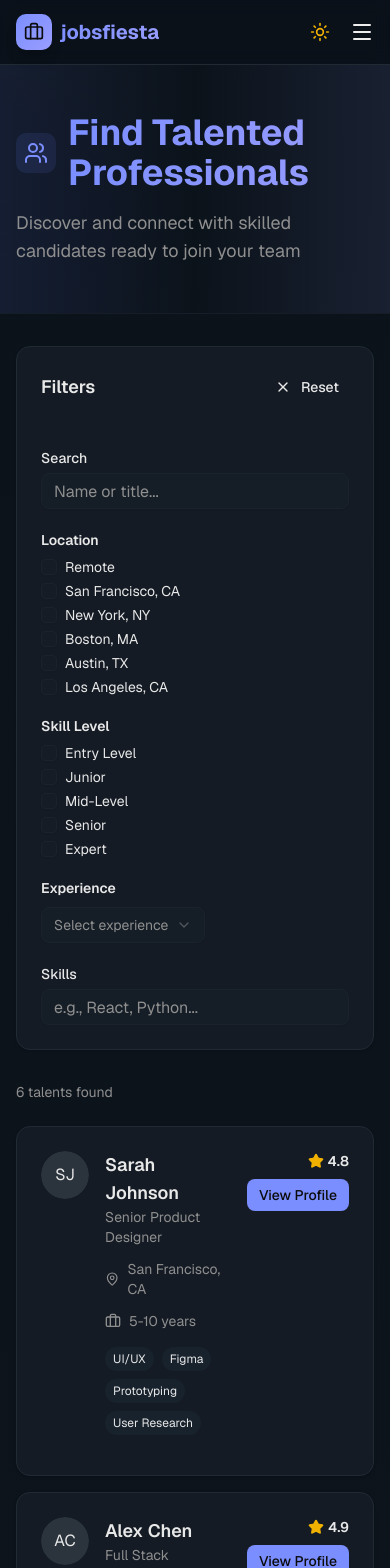
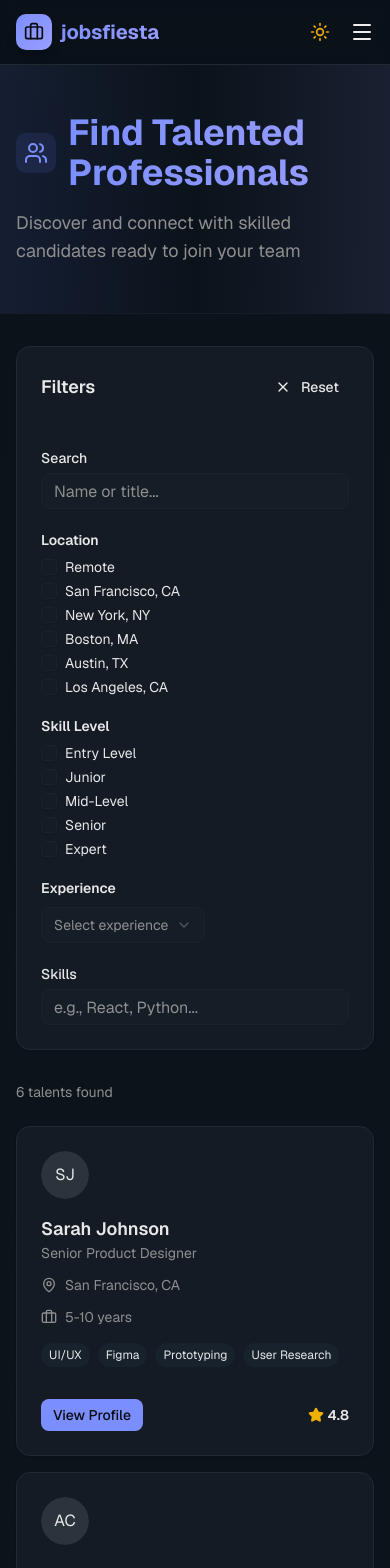
Before and after one commit to rakibtweets/jobsfiesta, a Next.js app: page /talents in a window 390 px wide. Shown: the top 1568 px of the page. Built offline with nearby package versions, Linux system fonts and the light colour scheme.

Commit message:
refactor: clean up console log and improve layout in talent listings and button components

```diff
--- a/components/header.tsx
+++ b/components/header.tsx
@@ -46,7 +46,6 @@
         <div className="flex items-center gap-3">
           <button
             onClick={() => {
-              console.log("[v0] Toggling theme from:", theme);
               setTheme(theme === "dark" ? "light" : "dark");
             }}
             className="hover:bg-secondary rounded-lg p-2 transition-all duration-200 hover:scale-110"
--- a/components/talents/talent-listings.tsx
+++ b/components/talents/talent-listings.tsx
@@ -101,17 +101,25 @@
         filteredTalents.map((talent) => (
           <Link key={talent.id} href={`/talents/${talent.id}`}>
             <Card className="group mt-4 h-full cursor-pointer p-6 transition-shadow hover:shadow-lg">
-              <div className="flex items-start justify-between gap-4">
-                <div className="flex flex-1 gap-4">
+              <div className="flex flex-col gap-4 md:flex-row md:items-start md:justify-between">
+                {/* LEFT — Avatar + Info */}
+                <div className="flex flex-col gap-4 sm:flex-row">
                   <Avatar className="h-12 w-12 shrink-0">
                     <AvatarFallback>{talent.avatar}</AvatarFallback>
                   </Avatar>
 
-                  <div className="flex-1">
-                    <h3 className="group-hover:text-primary text-lg font-semibold transition-colors">{talent.name}</h3>
-                    <p className="text-muted-foreground mb-3 text-sm">{talent.title}</p>
+                  <div>
+                    <div className="flex w-full flex-col sm:flex-row sm:items-center sm:justify-between">
+                      <div>
+                        <h3 className="group-hover:text-primary text-lg font-semibold transition-colors">
+                          {talent.name}
+                        </h3>
+                        <p className="text-muted-foreground mb-3 text-sm">{talent.title}</p>
+                      </div>
+                    </div>
 
-                    <div className="mb-4 grid grid-cols-1 gap-3 text-sm md:grid-cols-2">
+                    {/* Details (Location + Experience) */}
+                    <div className="mb-4 grid grid-cols-1 gap-3 text-sm sm:grid-cols-2">
                       <div className="text-muted-foreground flex items-center gap-2">
                         <MapPin size={16} />
                         {talent.location}
@@ -122,6 +130,7 @@
                       </div>
                     </div>
 
+                    {/* Skills */}
                     <div className="mb-4 flex flex-wrap gap-2">
                       {talent.skills.map((skill, idx) => (
                         <span
@@ -135,19 +144,14 @@
                   </div>
                 </div>
 
-                <div className="flex flex-col items-end gap-2">
+                {/* RIGHT — Rating + View Profile */}
+                <div className="flex flex-row-reverse items-center justify-between gap-3 md:flex-col md:items-end md:justify-start">
                   <div className="flex items-center gap-1 text-sm font-semibold">
                     <Star size={16} className="fill-yellow-500 text-yellow-500" />
                     {talent.rating}
                   </div>
-                  <Button
-                    size="sm"
-                    onClick={(e) => {
-                      e.preventDefault();
-                    }}
-                  >
-                    View Profile
-                  </Button>
+
+                  <Button size="sm">View Profile</Button>
                 </div>
               </div>
             </Card>
```
Also changed, not shown: components/ui/button.tsx (+11 -19 lines).
